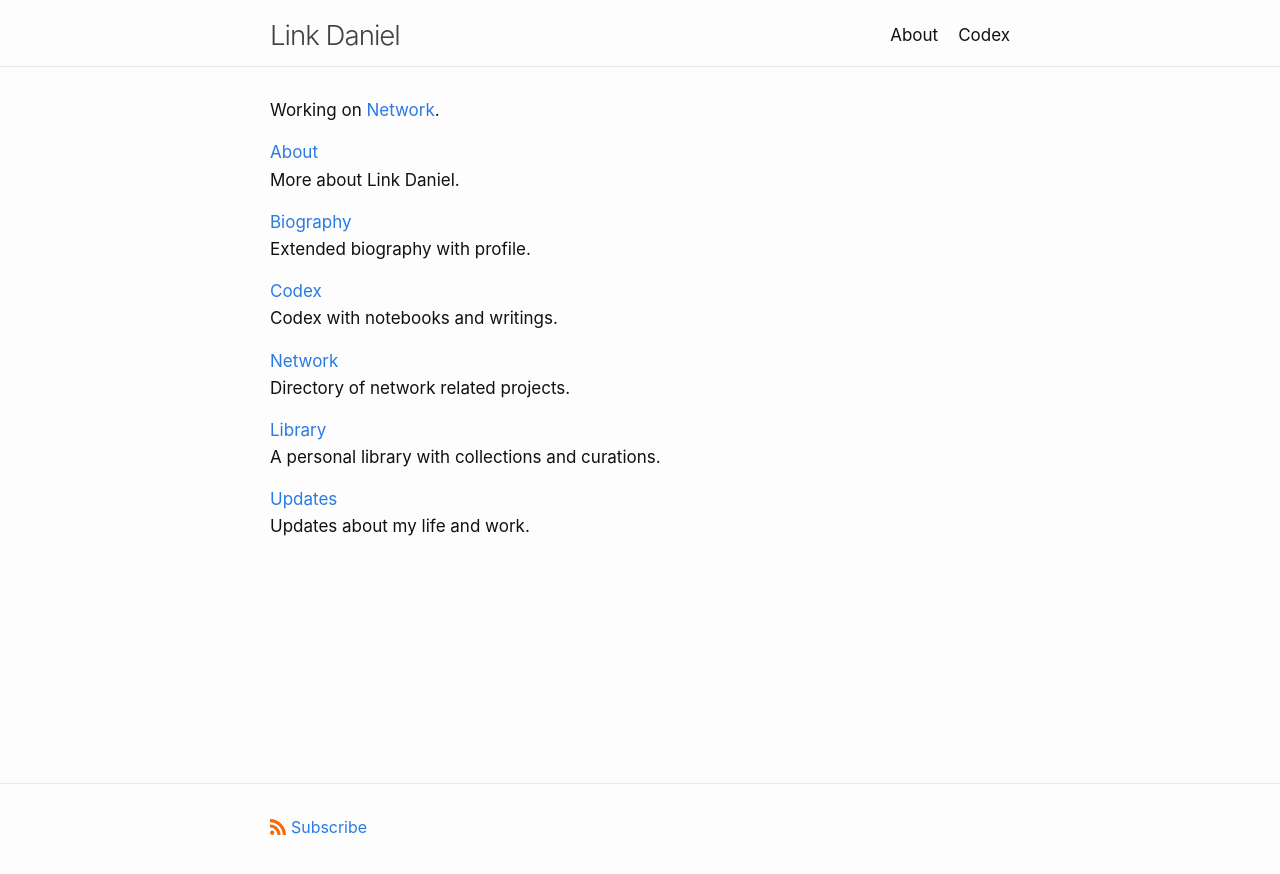
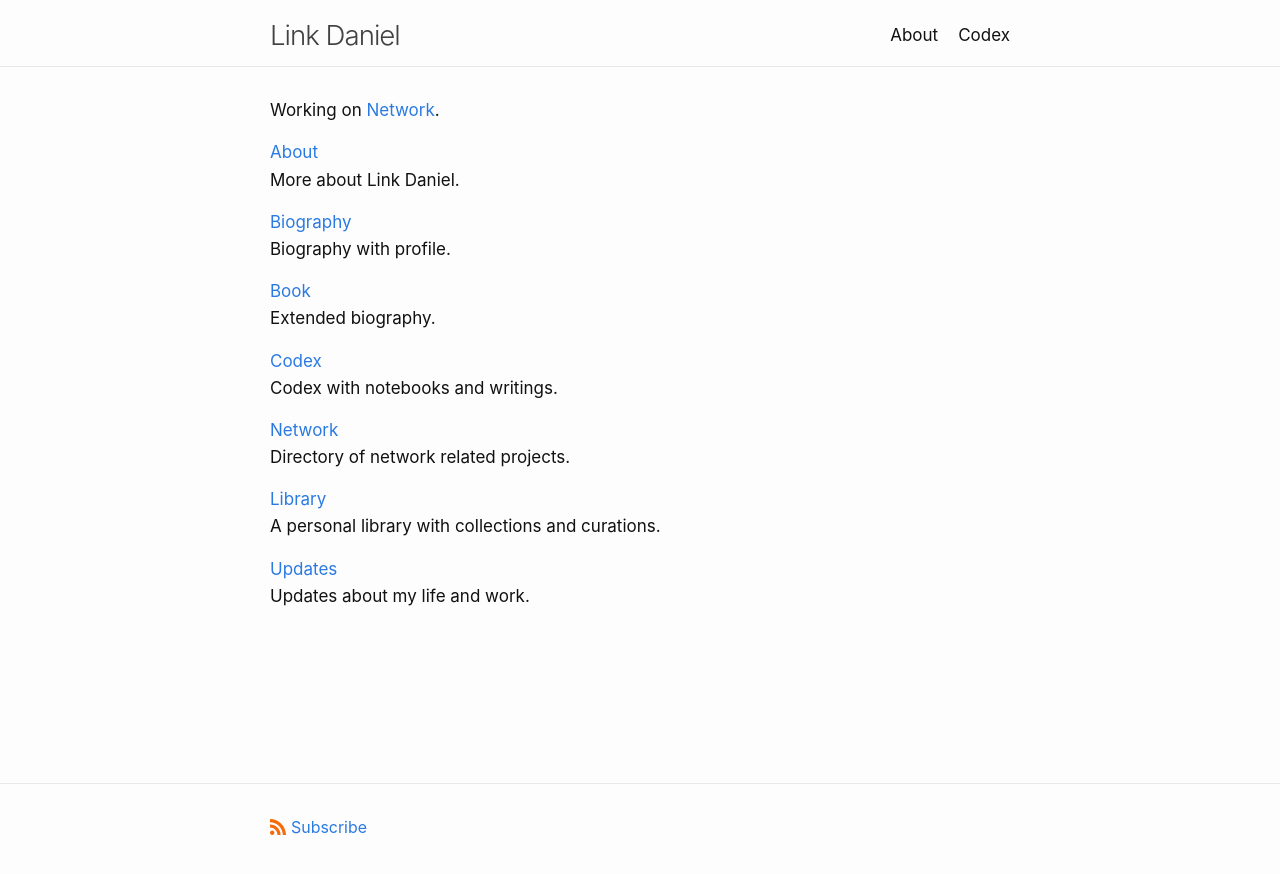
Before and after one commit to link-daniel/link.github.io, a Jekyll site: the page built from index.md, in a window 1280 px wide. Shown: the top 874 px of the page. Built offline with Jekyll 4.4.1, drawn with Linux system fonts in a browser that asks for light colours.

Commit message:
Update index.md

```diff
--- a/index.md
+++ b/index.md
@@ -16,7 +16,11 @@ More about Link Daniel.
 
 [Biography](/biography)
 <br>
-Extended biography with profile.
+Biography with profile.
+
+[Book](https://book.linkdaniel.org)
+<br>
+Extended biography.
 
 [Codex](/codex)
 <br>
```
